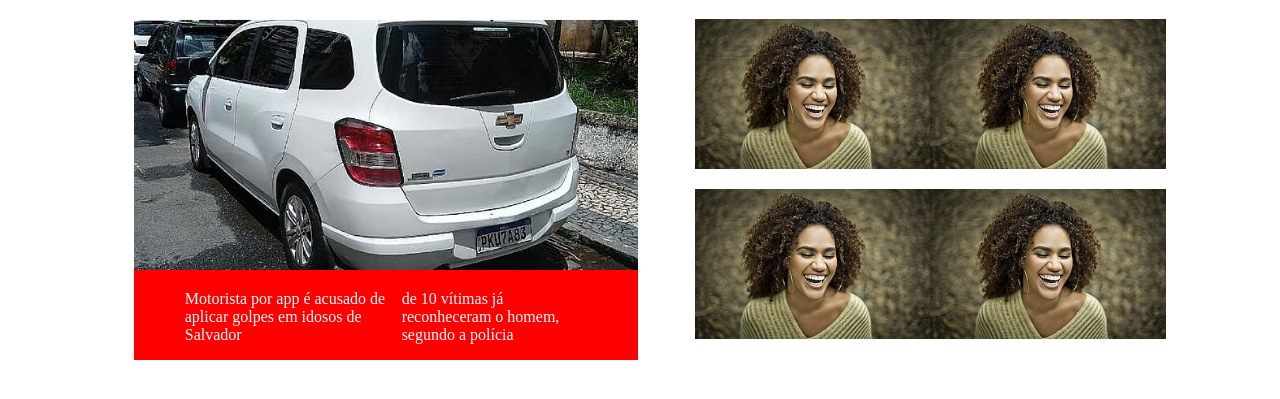
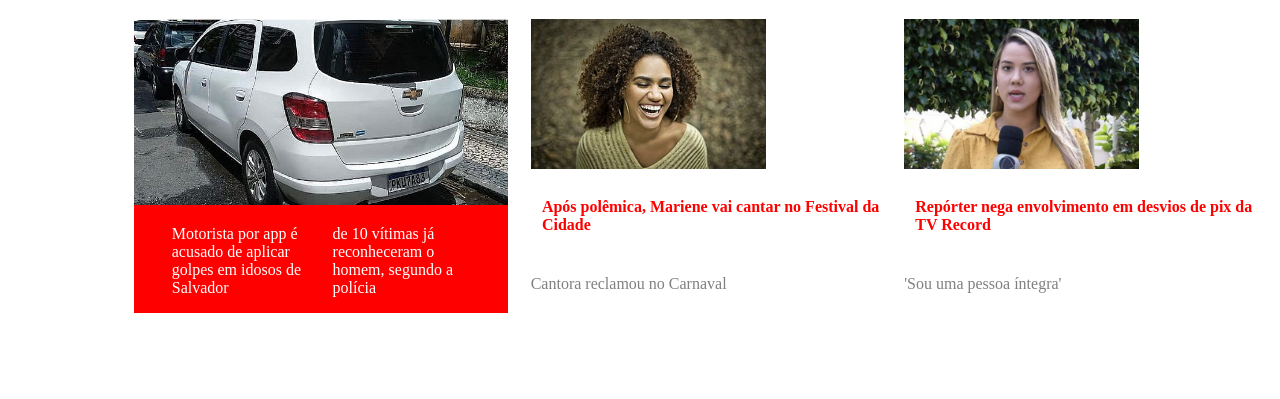
Before and after one commit to mafeyukie/Fullstack, a plain HTML site: page Aula4/provasimulado.html in a window 1280 px wide. Shown: the part 277-676 px from the top of the page. Drawn offline with Linux system fonts and the light colour scheme.

Commit message:
Add files via upload

```diff
--- a/Aula4/estiloaula4.css
+++ b/Aula4/estiloaula4.css
@@ -93,7 +93,7 @@
     flex-direction: row;
     flex-wrap: nowrap;
     padding-left: 10%;
-    gap: 5%;
+    gap: 2%;
 }
 .menu2correio{
     display: flex;
@@ -134,3 +134,25 @@
     flex-direction: row;
     flex-wrap: wrap;
 }
+
+.textosegundaimagem {
+    display: flex;
+    flex-direction: row;
+    flex-wrap: nowrap;
+    background-color: white;
+    color: red;
+    padding-left:3%;
+    padding-right: 3%;
+}
+
+.cinza {
+    display: flex;
+    color: gray;
+    text-size-adjust: 3px;
+}
+
+.lado {
+    display: flex;
+
+
+}
--- a/Aula4/provasimulado.html
+++ b/Aula4/provasimulado.html
@@ -71,12 +71,29 @@
         </div>
 
         <!-- resto das noticias -->
-        <div class="noticiasSecundarias">
-            <div><img src="correio/3.png" alt="" height="150px"></div>
-            <div><img src="correio/3.png" alt="" height="150px"></div>
-            <div><img src="correio/3.png" alt="" height="150px"></div>
-            <div><img src="correio/3.png" alt="" height="150px"></div>
+        <div class="lado">
+            <div class="noticiasSecundarias" >
+                <div><img src="correio/3.png" alt="" height="150px"></div>
+                <div class="textosegundaimagem">
+                    <h4>Após polêmica, Mariene vai cantar no Festival da Cidade</h4>
+                </div>
+                <div class="cinza" >
+                    <p>Cantora reclamou no Carnaval</p>
+                </div>
 
+            </div>
+
+
+
+            <div class="noticiasSecundarias">
+                <div><img src="correio/4.png" alt="" height="150px"></div>
+                <div class="textosegundaimagem">
+                    <h4>Repórter nega envolvimento em desvios de pix da TV Record</h4>
+                </div>
+                <div class="cinza">
+                    <p>'Sou uma pessoa íntegra'</p>
+                </div>
+            </div>
         </div>
 
 
```
Also changed, not shown: Aula1/arquivo.js (added, +18 -0 lines), Aula1/index.html (+3 -2 lines), Aula2/cssaula2.html (+3 -3 lines), Aula3/modeloreferenciaaula3.html (+2 -2 lines), guess.html (added, +25 -0 lines), Aula1/html (1).png (added).
